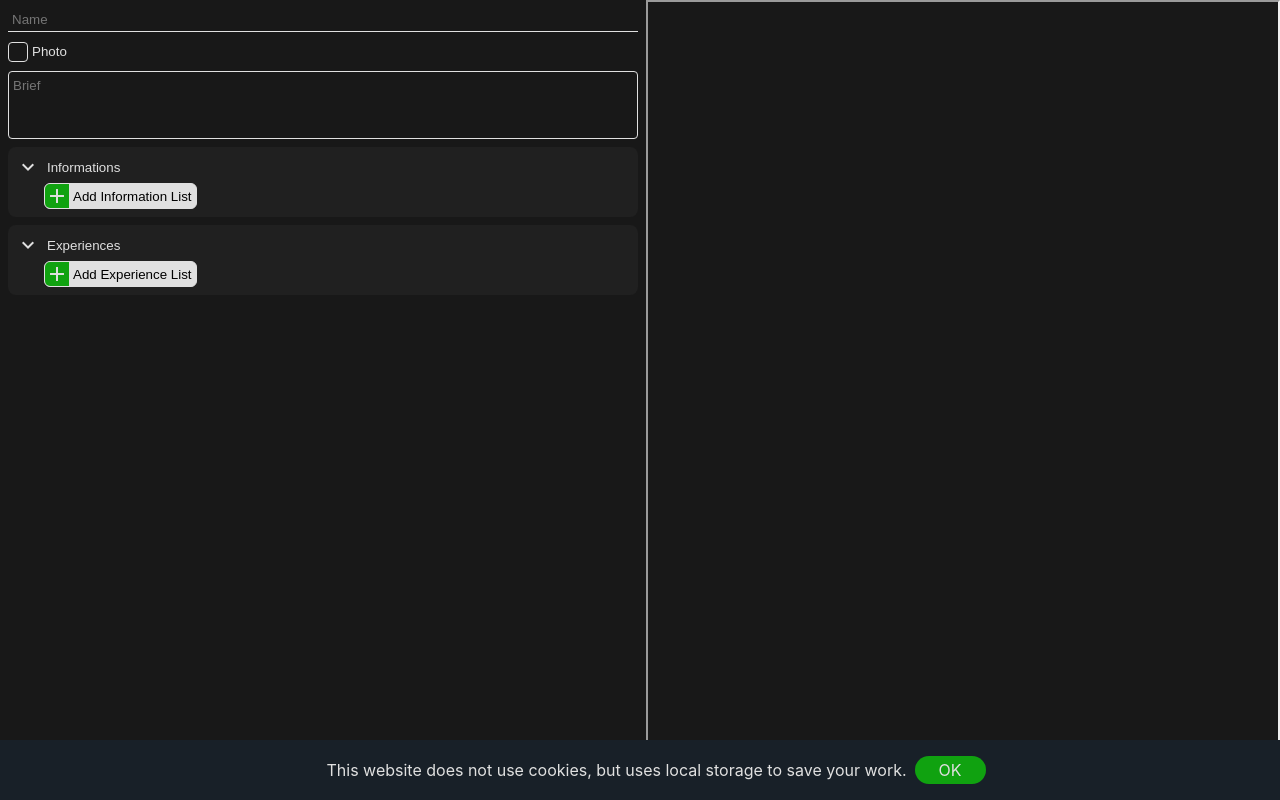
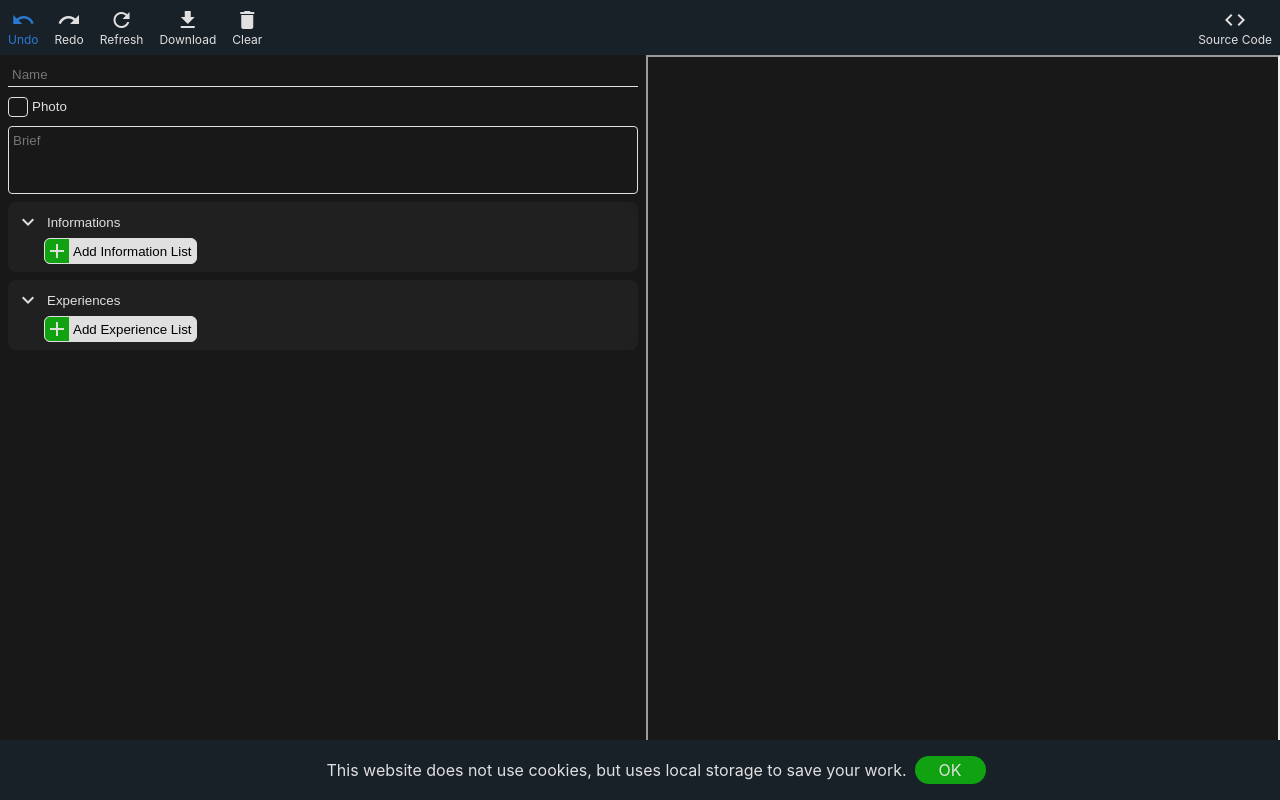
Before and after one commit to KAOtheCoder/resume-creator, a React (Create React App) app: page / in a window 1280 px wide. Built offline with nearby package versions, Linux system fonts and the light colour scheme.

Commit message:
ToolBar added.

```diff
--- a/src/components/App.css
+++ b/src/components/App.css
@@ -4,15 +4,18 @@
     --white: rgb(224, 224, 224);
     --focus-white: white;
     --focus-color: rgb(41, 122, 209);
+    --bar-color: rgb(24,32,40);
 }
 
 .App {
+    --toolBar-height: 0;
+    margin-top: var(--toolBar-height);
+    display: flex;
     flex-direction: row;
     text-align: center;
-    display: flex;
     width: 100%;
     max-width: 100vw;
-    height: 100vh;
+    height: calc(100vh - var(--toolBar-height));
     background: rgb(24, 24, 24);
 }
 
--- a/src/components/App.jsx
+++ b/src/components/App.jsx
@@ -6,6 +6,7 @@ import { Resume } from '../Resume';
 import KeyGenerator from '../KeyGenerator';
 import HistoryStack from "../HistoryStack";
 import CookiesBanner from './CookiesBanner';
+import ToolBar from "./ToolBar";
 
 class App extends React.Component {
     constructor(props) {
@@ -24,7 +25,8 @@ class App extends React.Component {
 
         this.state = {
             key: this.keyGenerator.generateKey(),
-            preview: undefined
+            preview: undefined,
+            marginTop: "56px"
         };
 
         this.save();
@@ -41,12 +43,16 @@ class App extends React.Component {
         });
     }
 
-    undo() { this.historyAction(() => this.history.undo()); }
+    undo() { this.reload(this.history.undo()); }
 
-    redo() { this.historyAction(() => this.history.redo()); }
+    redo() { this.reload(this.history.redo()); }
 
-    historyAction(action) {
-        const resumeString = action();
+    clear() {
+        this.reload(JSON.stringify(new Resume("")));
+        this.save();
+    }
+
+    reload(resumeString) {
         if (resumeString) {
             this.resume = JSON.parse(resumeString);
             this.setState({key: this.keyGenerator.generateKey()});
@@ -59,7 +65,18 @@ class App extends React.Component {
 
     render() {
         return (
-            <div className="App">
+            <div
+            className="App"
+            style={{"--toolBar-height": this.state.marginTop}}
+            >
+                <ToolBar
+                onHeightChange={(height) => this.setState({marginTop: height + "px"})}
+                onUndo={() => this.undo()}
+                onRedo={() => this.redo()}
+                onRefresh={() => this.updatePreview()}
+                onDownload={() => this.download(this.resume.name + ".pdf")}
+                onClear={() => this.clear()}
+                />
                 <ResumeForm
                 key={this.state.key}
                 resume={this.resume}
@@ -94,6 +111,11 @@ class App extends React.Component {
             this.updatePreview();
     }
 
+    async download(fileName) {
+        const doc = await this.resumeCreator.createResume(this.resume);
+        doc.save(fileName);
+    }
+
     async updatePreview() {
         const preview = this.previewRef.current;
 
--- a/src/components/CookiesBanner.css
+++ b/src/components/CookiesBanner.css
@@ -8,7 +8,7 @@
     padding: 16px;
     justify-content: center;
     align-items: center;
-    background: rgb(24, 32, 40);
+    background: var(--bar-color);
     color: var(--white);
 }
 
--- a/src/components/ExpandingTextArea.jsx
+++ b/src/components/ExpandingTextArea.jsx
@@ -9,7 +9,7 @@ class ExpandingTextArea extends React.Component {
     constructor(props) {
         super(props);
 
-        this.textarea = React.createRef();
+        this.textareaRef = React.createRef();
         this.updateSize = this.updateSize.bind(this);
     }
 
@@ -17,22 +17,20 @@ class ExpandingTextArea extends React.Component {
         return (
             <textarea
             className="ExpandingTextArea"
-            ref={this.textarea}
+            ref={this.textareaRef}
             placeholder={this.props.placeholder}
             defaultValue={this.props.defaultValue}
-            onChange={(event) => this.handleOnChange(event)}
+            onChange={(event) => {
+                this.updateSize();
+                this.props.onChange(event)
+            }}
             />
         );
     }
 
-    handleOnChange(event) {
-        this.updateSize();
-        this.props.onChange(event);
-    }
-
     updateSize() {
-        const textarea = this.textarea.current;
-
+        const textarea = this.textareaRef.current;
+        if (textarea) {
             const EXTRA_HEIGHT = 20;
             const MIN_HEIGHT = 40;
             const MAX_HEIGHT = 150;
@@ -41,10 +39,10 @@ class ExpandingTextArea extends React.Component {
             const height = Math.min(MAX_HEIGHT, Math.max(MIN_HEIGHT, textarea.scrollHeight + EXTRA_HEIGHT));
             textarea.style.height = `${height}px`;
         }
+    }
 
     componentDidMount() {
         this.updateSize();
-
         window.addEventListener("resize", this.updateSize);
     }
 
--- /dev/null
+++ b/src/components/ToolBar.css
@@ -0,0 +1,32 @@
+.ToolBar {
+    position: fixed;
+    top: 0;
+    width: 100%;
+    display: flex;
+    flex-direction: row;
+    flex-wrap: wrap;
+    align-items: center;
+    background: var(--bar-color);
+    font-size: 12px;
+}
+
+.ToolBar-Button {
+    display: flex;
+    flex-direction: column;
+    color: var(--white);
+    padding: 8px;
+    cursor: pointer;
+}
+
+.ToolBar-Button:hover {
+    color: var(--focus-color);
+}
+
+.ToolBar-DeleteButton:hover {
+    color: var(--red);
+}
+
+.ToolBar-Link {
+    text-decoration: none;
+    margin-left: auto;
+}
--- /dev/null
+++ b/src/components/ToolBar.jsx
@@ -0,0 +1,93 @@
+import React from 'react';
+import "./ToolBar.css";
+
+class ToolBarButton extends React.Component {
+    render() {
+        return (
+            <div
+            className={this.props.className + " ToolBar-Button"}
+            onClick={this.props.onClick}
+            >
+                <i className="material-icons">{this.props.icon}</i>
+                <span>{this.props.label}</span>
+            </div>
+        );
+    }
+}
+
+class ToolBar extends React.Component {
+    static defaultProps = {
+        onHeightChange: (height) => {}
+    }
+
+    constructor(props) {
+        super(props);
+
+        this.height = 0;
+        this.resizeObserver = new ResizeObserver((entries) => {
+            for (let entry of entries) {
+                const height = entry.target.scrollHeight;
+                if (height !== this.height) {
+                    this.height = height;
+                    this.props.onHeightChange(height);
+                }
+            }
+        });
+
+        this.toolBarRef = React.createRef();
+    }
+
+    componentDidMount() {
+        const ref = this.toolBarRef.current;
+        if (ref)
+            this.resizeObserver.observe(ref);
+    }
+
+    render() {
+        return (
+            <div
+            className="ToolBar"
+            ref={this.toolBarRef}
+            >
+                <ToolBarButton
+                onClick={this.props.onUndo}
+                icon="undo"
+                label="Undo"
+                />
+                <ToolBarButton
+                onClick={this.props.onRedo}
+                icon="redo"
+                label="Redo"
+                />
+                <ToolBarButton
+                onClick={this.props.onRefresh}
+                icon="refresh"
+                label="Refresh"
+                />
+                <ToolBarButton
+                onClick={this.props.onDownload}
+                icon="file_download"
+                label="Download"
+                />
+                <ToolBarButton
+                className="ToolBar-DeleteButton"
+                onClick={this.props.onClear}
+                icon="delete"
+                label="Clear"
+                />
+                <a className="ToolBar-Link"
+                href="https://github.com/KAOtheCoder/resume-creator"
+                target="_blank"
+                rel="noopener noreferrer"
+                >
+                    <ToolBarButton
+                    icon="code"
+                    label="Source Code"
+                    />
+                </a>
+            </div>
+        );
+    }
+}
+
+export default ToolBar;
```
Lines whose indentation alone changed are shown as unchanged.
